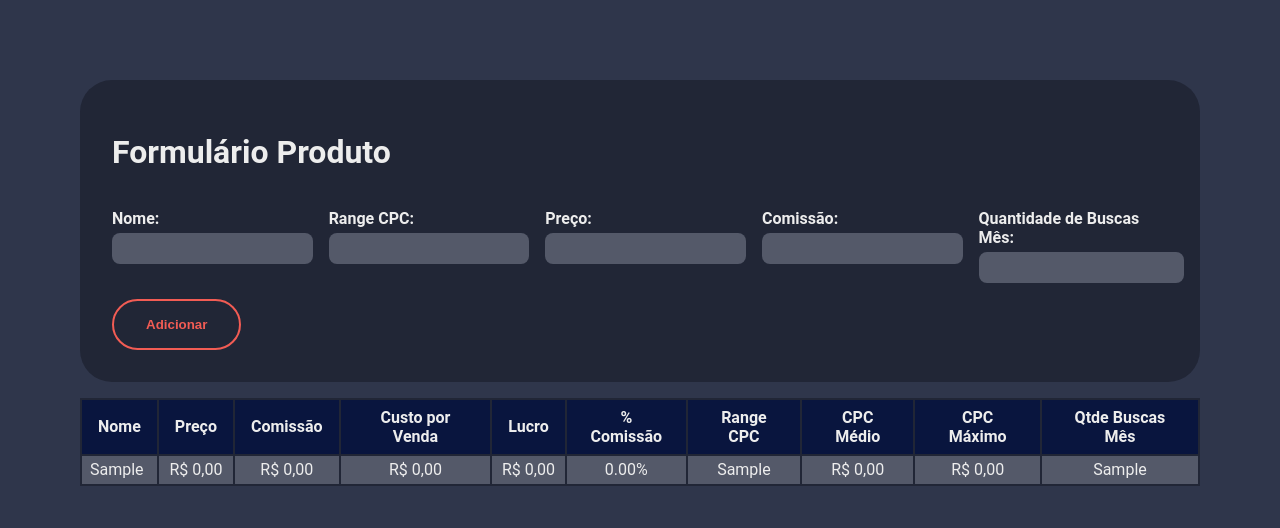
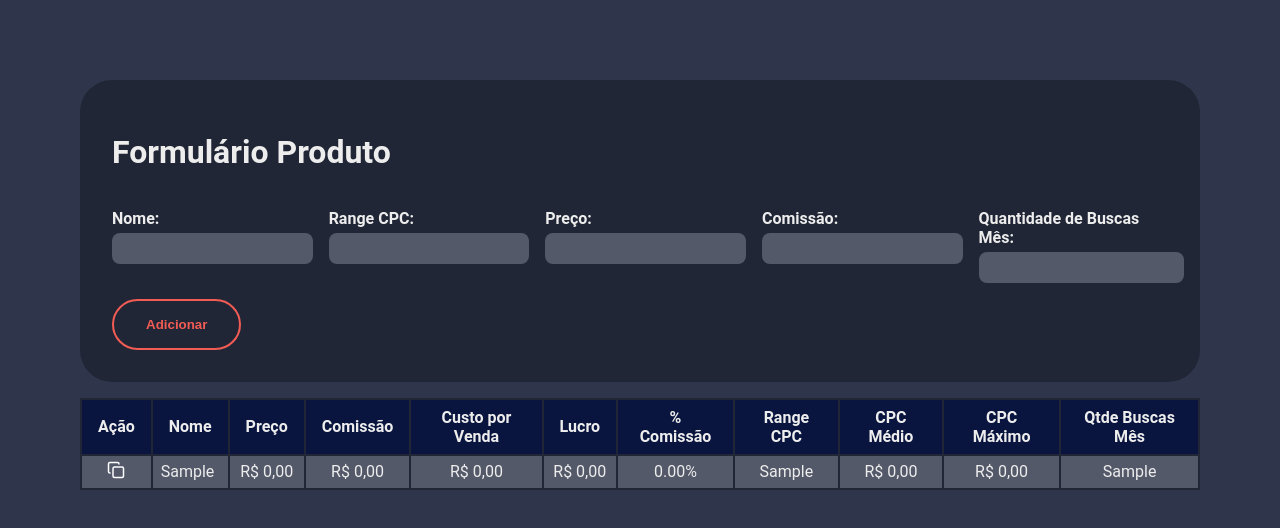
Before and after one commit to KevinADemetro/garimpador, a React (Create React App) app: page / in a window 1280 px wide. Both pictures are taken after typing "Sample", "Sample", "Sample", "Sample", "Sample" into the empty fields and a click on the button "Adicionar". Shown: the top 528 px of the page. Built offline with nearby package versions, Linux system fonts and the light colour scheme.

Commit message:
adicionando botão de copiar dados do produto

```diff
--- a/package.json
+++ b/package.json
@@ -4,6 +4,7 @@
   "private": true,
   "homepage": "https://KevinADemetro.github.io/garimpador",
   "dependencies": {
+    "lucide-react": "^0.507.0",
     "react": "^19.1.0",
     "react-dom": "^19.1.0",
     "react-scripts": "5.0.1",
--- a/src/App.js
+++ b/src/App.js
@@ -1,4 +1,5 @@
 import { useState } from "react";
+import { Copy } from "lucide-react";
 
 const produtoDefault = {
   nome: "",
@@ -160,6 +161,7 @@ function TabelaProdutos({ produtos }) {
     <table>
       <thead>
         <tr>
+          <th>Ação</th>
           <th>Nome</th>
           <th>Preço</th>
           <th>Comissão</th>
@@ -175,6 +177,11 @@ function TabelaProdutos({ produtos }) {
       <tbody>
         {produtos.map((produto) => (
           <tr key={produto.id}>
+            <td>
+              <button onClick={() => copiarDados(produto)}>
+                <Copy size={18} />
+              </button>{" "}
+            </td>
             <td className="txt-left">{produto.nome}</td>
             <td>{formatarMoeda(produto.preco)}</td>
             <td>{formatarMoeda(produto.comissao)}</td>
@@ -191,7 +198,23 @@ function TabelaProdutos({ produtos }) {
     </table>
   );
 }
+function copiarDados(produto) {
+  const texto = `
+Nome:                  ${produto.nome}
+Range CPC:             ${produto.rangeCPC}
+CPC Médio:             ${produto.cpcMedio}
+Preço:                 ${produto.preco}
+Comissão:              ${produto.comissao}
+Custo por Venda:       ${produto.custoPorVenda}
+Lucro:                 ${produto.lucro}
+Buscas/mês:            ${produto.buscasMes}
+Comissão:              ${produto.comissaoPercentual}
+CPC Máximo:            ${produto.cpcMaximo}
+-------------------------------
+  `.trim();
 
+  navigator.clipboard.writeText(texto);
+}
 function formatarMoeda(valor) {
   if (typeof valor === "string") {
     valor = valor.replace(/[^0-9,.-]/g, "").replace(",", ".");
--- a/src/index.css
+++ b/src/index.css
@@ -89,6 +89,13 @@ td {
   text-align: left;
 }
 
+td > button {
+  background: none;
+  border: none;
+  cursor: pointer;
+  color: var(--neutral-0);
+}
+
 @media (max-width: 768px) {
   body {
     padding: 2rem 1rem;
```
Also changed, not shown: 1 other file (tests, documents, lock files or other folders).
